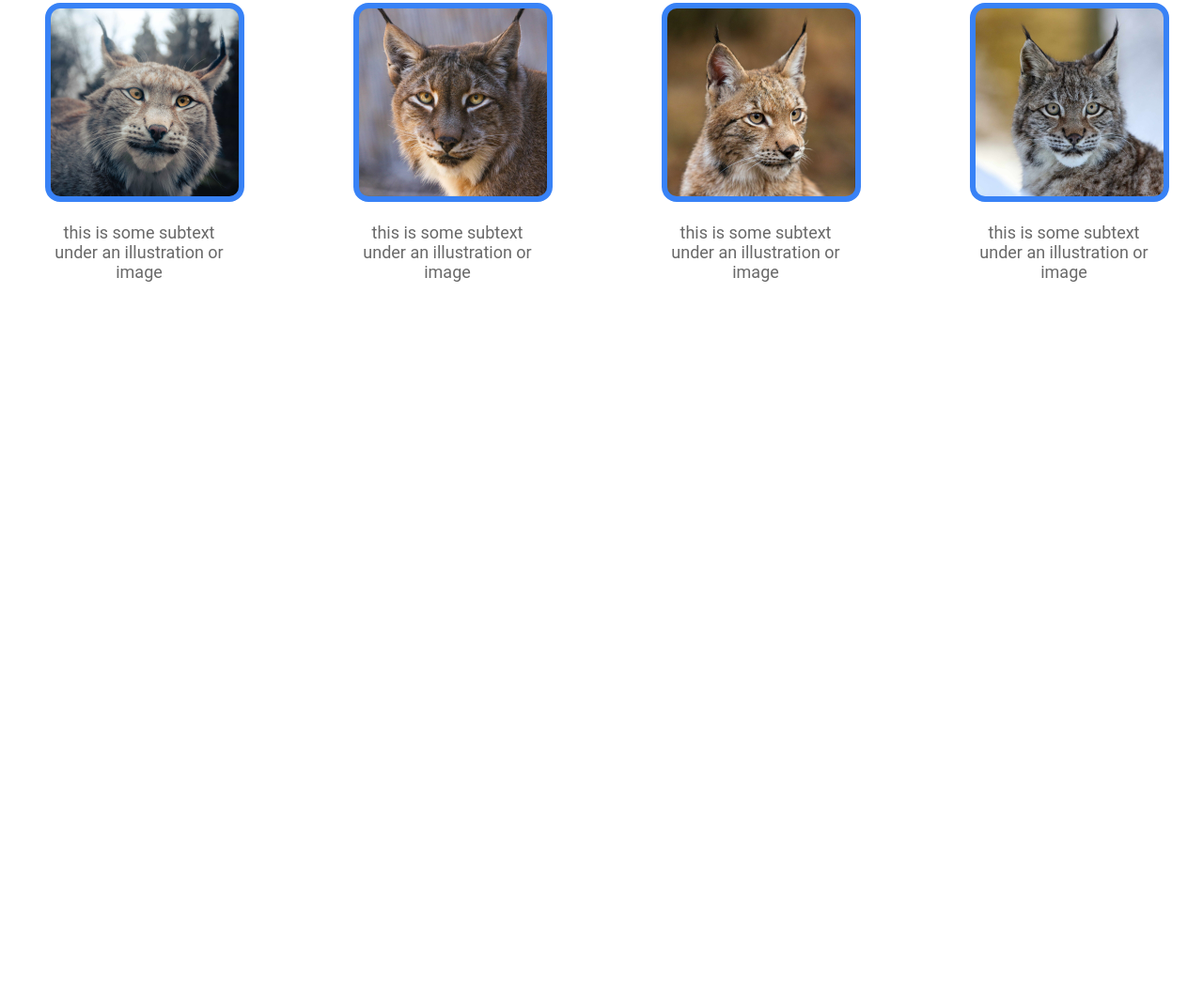
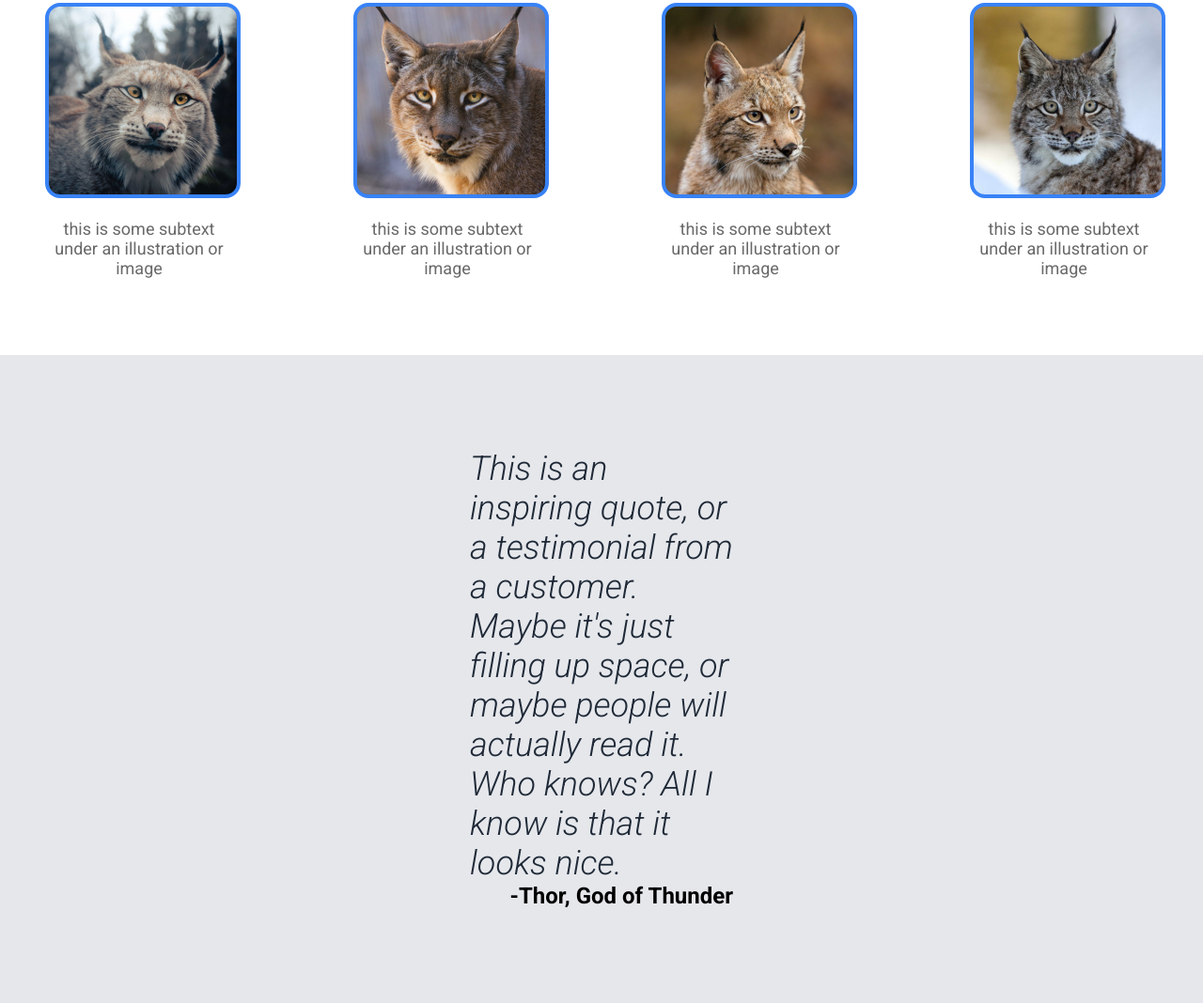
Before and after one commit to McJuliette/landing-page, a plain HTML site: page index.html in a window 1280 px wide. Shown: the part 811-1879 px from the top of the page at 94% size. Before the commit the page ends 1193 px from the top, so only its background shows below. Drawn offline with Linux system fonts and the light colour scheme.

Commit message:
Add quote section

```diff
--- a/index.html
+++ b/index.html
@@ -4,6 +4,9 @@
     <head>
         <meta charset="UTF-8">
         <title>Landing Page</title>
+        <link rel="preconnect" href="https://fonts.googleapis.com">
+        <link rel="preconnect" href="https://fonts.gstatic.com" crossorigin>
+        <link href="https://fonts.googleapis.com/css2?family=Roboto:ital,wght@0,400;0,700;0,900;1,100;1,300&display=swap" rel="stylesheet">
         <link rel="stylesheet" href="styles.css">
     </head>
 
@@ -58,6 +61,13 @@
                 </div>
             </div>
         </div>
+
+        <div class="quote-section">
+            <p class="quote">This is an inspiring quote, or a testimonial from a customer. Maybe it's just filling up space, or maybe
+                people will actually read it. Who knows? All I know is that it looks nice.
+            </p>
+            <p class="signature">-Thor, God of Thunder</p>
+        </div>
     </body>
 
 </html>
--- a/styles.css
+++ b/styles.css
@@ -1,6 +1,6 @@
 body {
     margin: 0;
-    font-family: 'Roboto', arial;
+    font-family: 'Roboto', sans-serif;
 }
 
 ul {
@@ -14,7 +14,7 @@ a {
 h1 {
     color: #F9FAF8;
     font-size: 48px;
-    font-weight: 950;
+    font-weight: 900;
 }
 
 a,
@@ -67,7 +67,7 @@ button {
     border-radius: 8px;
     padding: 8px 32px;
     border: none;
-    font-weight: bold;
+    font-weight: 700;
     font-size: 18px;
 }
 
@@ -78,7 +78,7 @@ button {
 
 h2 {
     font-size: 36px;
-    font-weight: 950;
+    font-weight: 900;
     color: #1F2937;
     text-align: center;
     margin: 48px;
@@ -95,7 +95,7 @@ h2 {
     width: 200px;
     height: 200px;
     border-radius: 16px;
-    border: solid 6px #3882F6;
+    border: solid 4px #3882F6;
     background-color: #3882F6;
 }
 
@@ -105,3 +105,27 @@ h2 {
     color: dimgray;
     font-size: 18px;
 }
+
+.quote-section {
+    background-color: #E5E7EB;
+    display: flex;
+    flex-direction: column;
+    justify-content: center;
+    align-items: center;
+    padding: 100px 500px;
+}
+
+.quote {
+    font-size: 36px;
+    font-style: italic;
+    font-weight: 300;
+    color: #1F2937;
+    margin: 0;
+}
+
+.signature {
+    align-self: flex-end;
+    font-size: 24px;
+    font-weight: 700;
+    margin: 0;
+}
```
